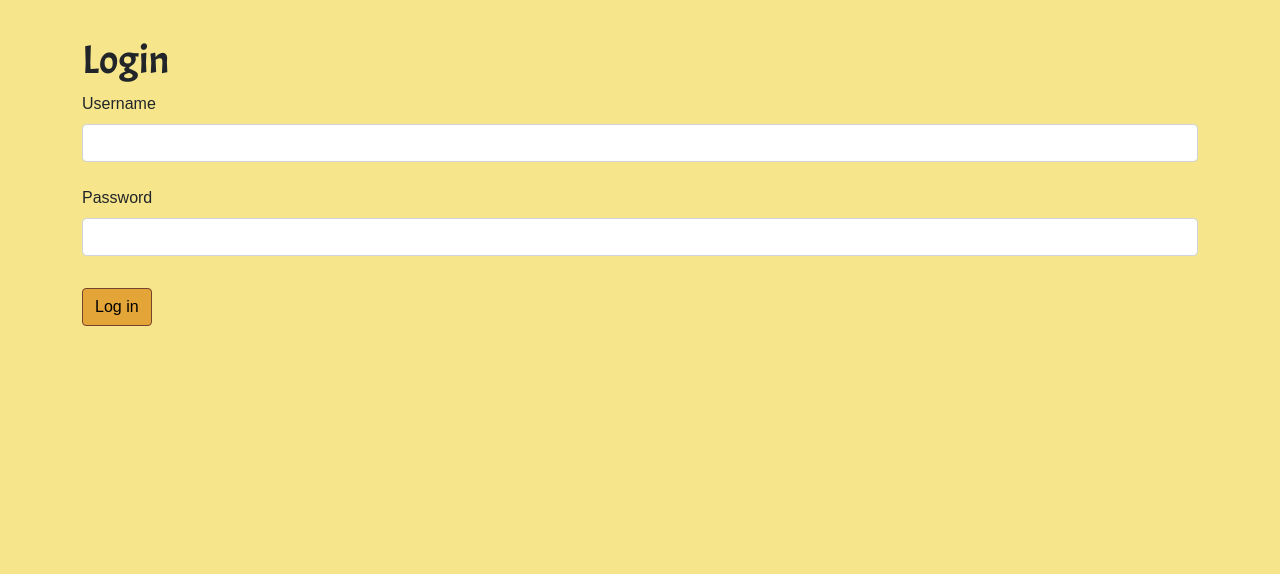
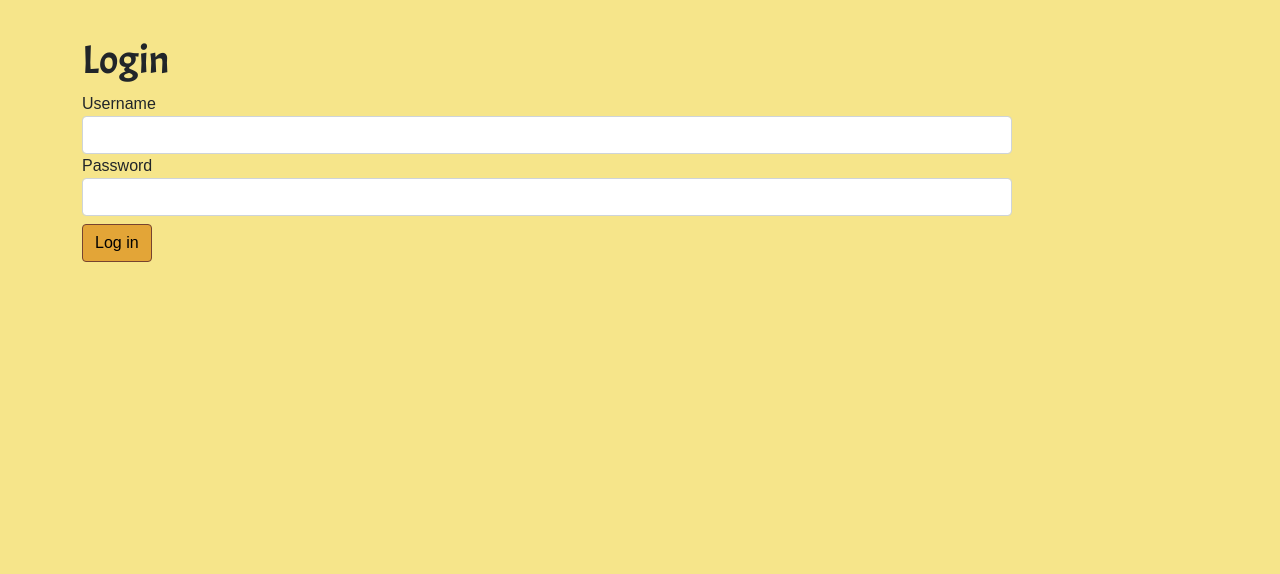
Before and after one commit to inshelligent/Survivor-Tipping, a Flask app: page /auth/login in a window 1280 px wide. Shown: the part 140-714 px from the top of the page. Run offline with Flask 2, Linux system fonts and the light colour scheme; some libraries are stand-ins or nearby versions.

Commit message:
Removed old CSS from forms

```diff
--- a/app/admin/templates/add_contestant.html
+++ b/app/admin/templates/add_contestant.html
@@ -2,7 +2,7 @@
 {% block content %}
 <h1>Admin: Enter contestant details</h1>
 
-<form method="POST" class="pure-form pure-form-stacked">
+<form method="POST" class="form-horizontal">
     {{ form.csrf_token }}
 
     {{ form.name.label (class='form-label') }}
--- a/app/admin/templates/add_tribal.html
+++ b/app/admin/templates/add_tribal.html
@@ -2,7 +2,7 @@
 {% block content %}
 <h1>Admin: Create a Tribal event</h1>
 
-<form method="POST" class="pure-form pure-form-stacked">
+<form method="POST" class="form-horizontal">
     {{ form.csrf_token }}
     {{ form.tribal_date.label(class='form-label') }}
     {{ form.tribal_date (class='form-control')}}
--- a/app/admin/templates/edit_contestant.html
+++ b/app/admin/templates/edit_contestant.html
@@ -4,7 +4,7 @@
 NOTE: Setting a contestant to eliminated on this page does not create an elimination record/event.<br/>
 To eliminate a contestant, use the <a href="{{ url_for('admin.eliminate_contestant') }}">Eliminate Contestant</a> page.
 
-<form method="POST" class="pure-form pure-form-stacked">
+<form method="POST" class="form-horizontal">
     {{ form.csrf_token }}
 
     {{ form.name.label (class='form-label')}}
--- a/app/admin/templates/eliminate_contestant.html
+++ b/app/admin/templates/eliminate_contestant.html
@@ -4,7 +4,7 @@
 <h1>Admin: Elimination</h1>
 <h3>Select Tribal and contestant to eliminate</h3>
 
-<form method="POST" class="pure-form pure-form-stacked">
+<form method="POST" class="form-horizontal">
         {{ form.csrf_token }}
 
         {{ form.tribal_id.label (class='form-label')}}
--- a/app/auth/templates/login.html
+++ b/app/auth/templates/login.html
@@ -3,18 +3,23 @@
 
 {% block content %}
     <h1>{{ title }} </h1>
-    <div class="text-area">
 
-    <form method="POST" class="pure-form pure-form-stacked">
-        {{ form.csrf_token }}
-
-        {{ form.username.label (class='form-label') }}
-        {{ form.username (class='form-control') }}
-        <br/>
-        {{ form.password.label (class='form-label')}}
-        {{ form.password (class='form-control')}}
-        <br/>
-        {{ form.submit(class_="btn btn-warning my-2") }}
+    <form method="POST" class="form-horizontal">
+    {{ form.csrf_token }}
+    <div class="form-group">
+        {{ form.username.label (class='control-label col-sm-2') }}
+        <div class="col-sm-10">
+            {{ form.username (class='form-control') }}
+        </div>
+    </div>
+    <div class="form-group">
+        {{ form.password.label (class='control-label col-sm-2')}}
+        <div class="col-sm-10">
+            {{ form.password (class='form-control')}}
+        </div>
+    </div>
+    <div class="col-sm-offset-2 col-sm-10">
+        {{ form.submit(class="btn btn-warning my-2") }}
+    </div>
     </form>
-    </div>
 {% endblock %}
--- a/app/auth/templates/sign_up.html
+++ b/app/auth/templates/sign_up.html
@@ -5,7 +5,7 @@
     <h1>{{ title }} </h1>
     <div class="text-area">
 
-    <form method="POST" class="pure-form pure-form-stacked">
+    <form method="POST" class="form-horizontal">
         {{ form.csrf_token }}
 
         {{ form.firstname.label (class='form-label')}}
--- a/app/templates/vote.html
+++ b/app/templates/vote.html
@@ -8,7 +8,7 @@
     <div class="text-area">
     <h2>Enter your votes</h2>
 
-    <form method="POST" class="pure-form pure-form-stacked">
+    <form method="POST" class="form-horizontal">
         {{ form.csrf_token }}
 
         {{ form.tribal_id.label (class='form-label') }}
```
Also changed, not shown: app/__init__.py (+6 -6 lines).
